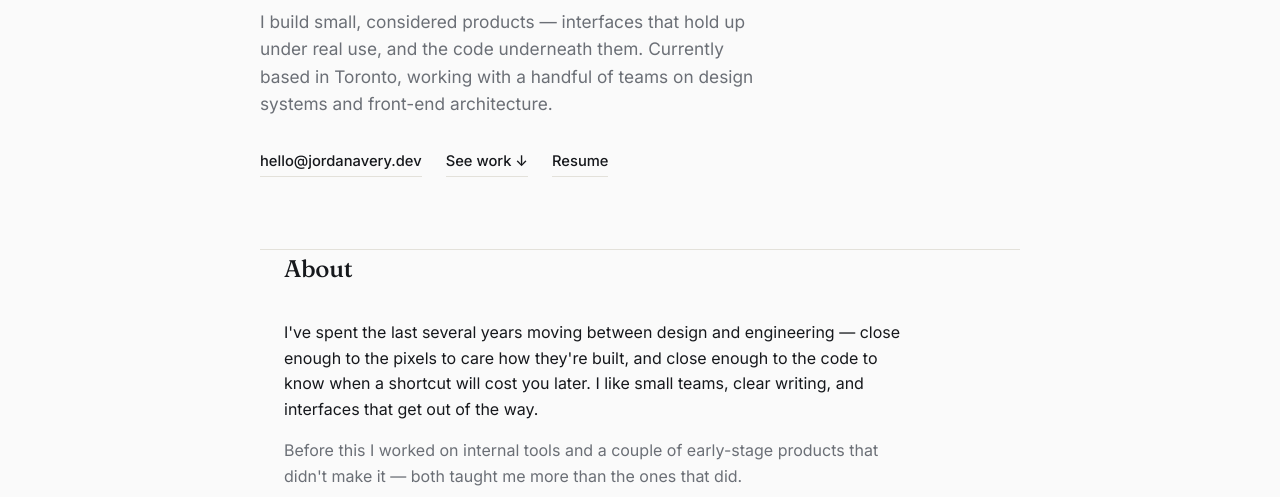
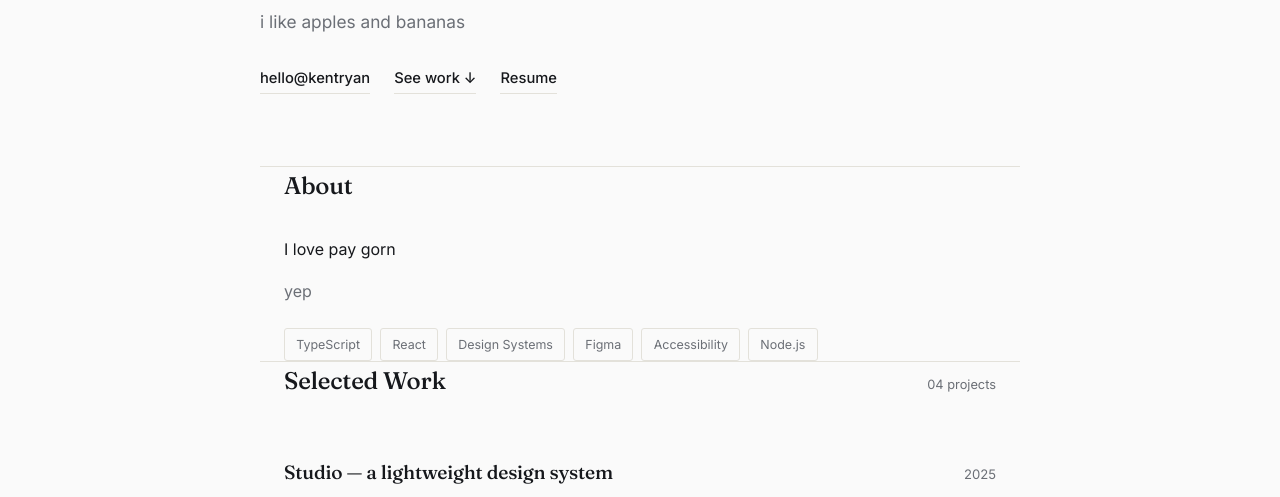
Before and after one commit to kentryantimbang000/dummmy, a plain HTML site: page index.html in a window 1280 px wide. Shown: the part 292-789 px from the top of the page. Drawn offline with Linux system fonts and the light colour scheme.

Commit message:
Update index.html

```diff
--- a/index.html
+++ b/index.html
@@ -3,8 +3,8 @@
 <head>
 <meta charset="UTF-8" />
 <meta name="viewport" content="width=device-width, initial-scale=1.0" />
-<title>Jordan Avery — Portfolio</title>
-<meta name="description" content="Kent Ryan Timbang — designer &amp; developer. Selected work, background, and contact." />
+<title>Kent Ryan Timbang — Portfolio</title>
+<meta name="description" content="Kent Ryan Timbang — Posea &amp; Sucker. Selected work, background, and contact." />
 
 <!-- ============================================================
      HOW TO CUSTOMIZE THIS FILE
@@ -79,7 +79,7 @@
     position: sticky;
     top: 0;
     z-index: 20;
-    backdrop-filter: blur(8px);
+    backdrop-filter: blur(10px);
     background: color-mix(in srgb, var(--paper) 82%, transparent);
     border-bottom: 1px solid var(--border);
   }
@@ -378,12 +378,10 @@
     <p class="eyebrow">Designer &amp; Developer</p>
     <h1 class="name">Jordan Avery</h1>
     <p class="lede">
-      I build small, considered products — interfaces that hold up under real use,
-      and the code underneath them. Currently based in Toronto, working with a
-      handful of teams on design systems and front-end architecture.
+      i like apples and bananas
     </p>
     <div class="hero-links">
-      <a href="mailto:hello@jordanavery.dev">hello@jordanavery.dev</a>
+      <a href="mailto:hello@kentryan">hello@kentryan</a>
       <a href="#work">See work ↓</a>
       <a href="/resume.pdf">Resume</a>
     </div>
@@ -395,14 +393,10 @@
       <h2 class="section-title">About</h2>
     </div>
     <p>
-      I've spent the last several years moving between design and engineering —
-      close enough to the pixels to care how they're built, and close enough to
-      the code to know when a shortcut will cost you later. I like small teams,
-      clear writing, and interfaces that get out of the way.
+      I love pay gorn
     </p>
     <p class="muted">
-      Before this I worked on internal tools and a couple of early-stage products
-      that didn't make it — both taught me more than the ones that did.
+      yep
     </p>
     <div class="tags">
       <span>TypeScript</span>
@@ -470,7 +464,7 @@
       <a href="#" target="_blank" rel="noopener">X / Twitter</a>
     </div>
     <div class="foot-note">
-      <span>© <span id="year"></span> Jordan Avery</span>
+      <span>© <span id="year"></span> Kent Ryan Timbang</span>
       <span>Built with HTML &amp; CSS</span>
     </div>
   </footer>
```
